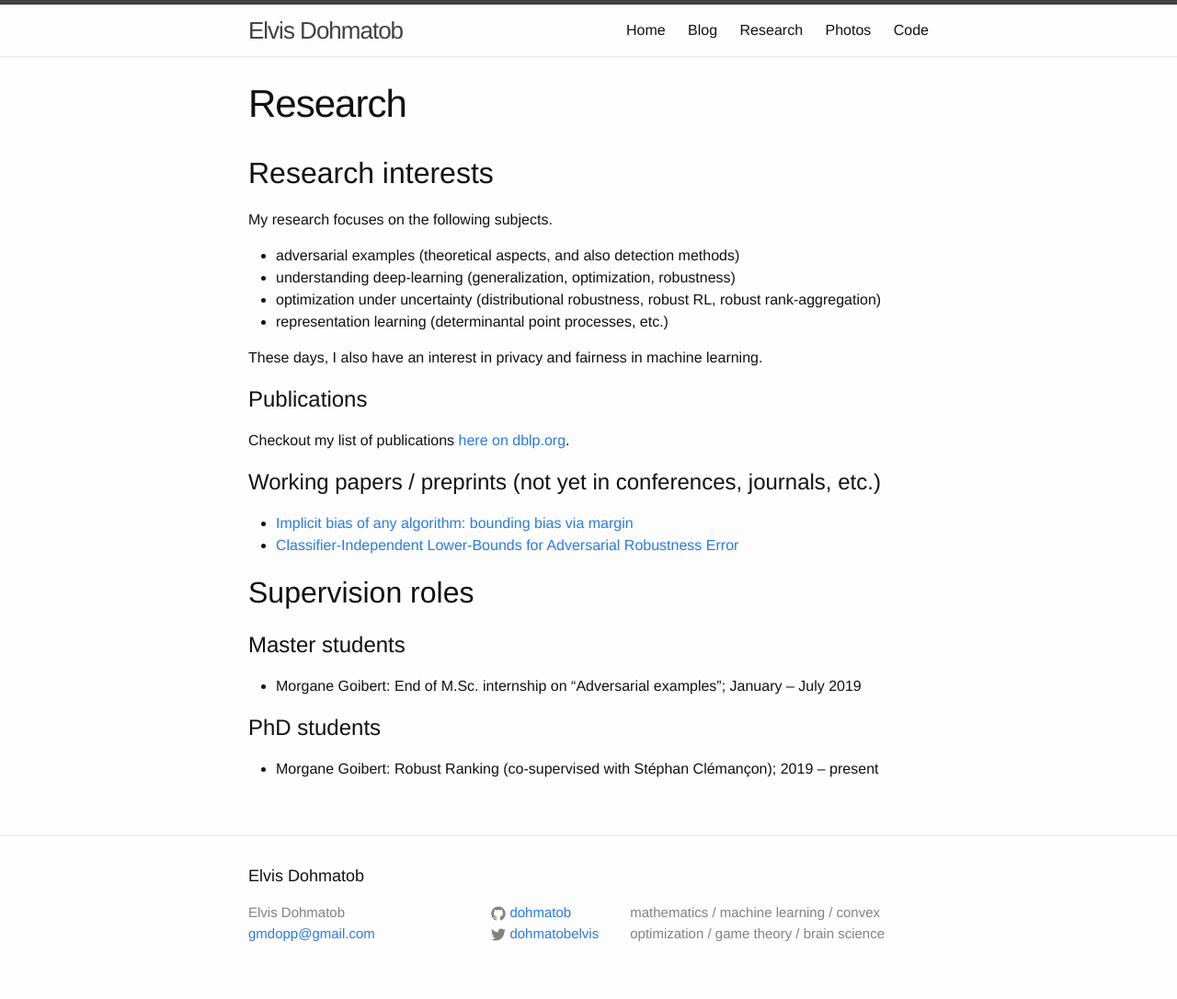
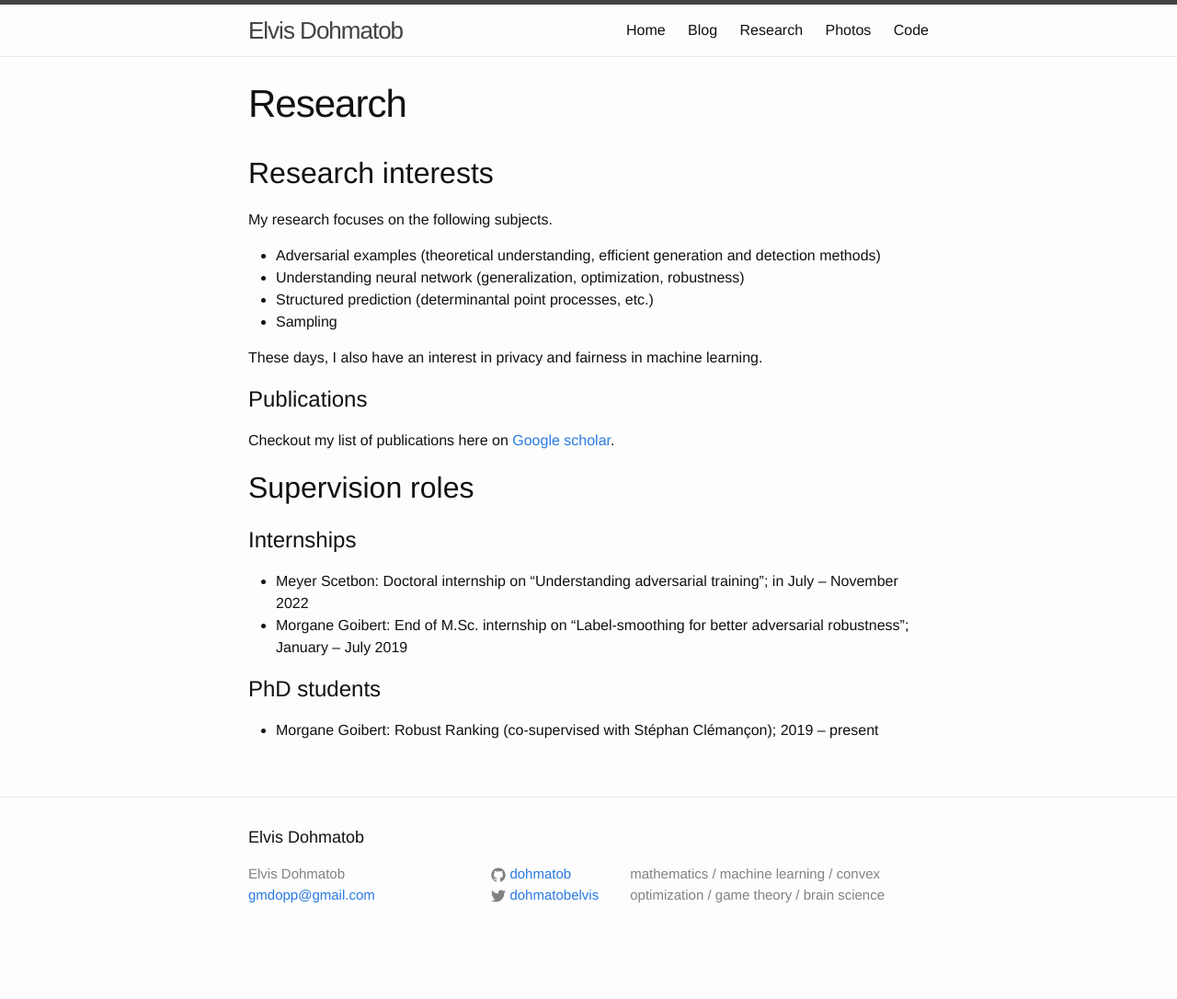
Before and after one commit to dohmatob/dohmatob.github.io, a Jekyll site: the page built from research.md, in a window 1280 px wide. Shown: the whole page at 92% size. Built offline with Jekyll 4.4.1, drawn with Linux system fonts in a browser that asks for light colours; after the commit the page ends 1044 px from its top, so only the background shows below that.

Commit message:
fixing some obsolete info

```diff
--- a/research.md
+++ b/research.md
@@ -9,17 +9,18 @@ Research interests
 ----
 My research focuses on the following subjects.
 
-- adversarial examples (theoretical aspects, and also detection methods)
-- understanding deep-learning (generalization, optimization, robustness)
-- optimization under uncertainty (distributional robustness, robust RL, robust rank-aggregation)
-- representation learning (determinantal point processes, etc.)
+- Adversarial examples (theoretical understanding, efficient generation and detection methods)
+- Understanding neural network (generalization, optimization, robustness)
+- Structured prediction (determinantal point processes, etc.)
+- Sampling
 
 
 These days, I also have an interest in privacy and fairness in machine learning.
 
+
 Publications
 ===============
-Checkout my list of publications <a href="https://dblp.org/pid/134/9794.html">here on dblp.org</a>.
+Checkout my list of publications here on <a href="https://scholar.google.fr/citations?hl=fr&user=FDWgJY8AAAAJ&view_op=list_works">Google scholar</a>.
 <!-- Here is a list of some of my publications: -->
 <!-- {% raw %} -->
 <!-- <iframe src="https://haltools.archives-ouvertes.fr/Public/afficheRequetePubli.php?auteur_exp=Elvis%2C+Dohmatob&CB_auteur=oui&CB_titre=oui&CB_article=oui&langue=Anglais&tri_exp=date_publi&ordre_aff=TA&Fen=Aff&css=../css/VisuCondenseSsCadre.css" -->
@@ -29,19 +30,22 @@ Checkout my list of publications <a href="https://dblp.org/pid/134/9794.html">he
 <!-- {% endraw %} -->
 
 
-Working papers / preprints (not yet in conferences, journals, etc.)
-==============
-- <a href="/assets/preprints/2020-11-11-implicit-bias.pdf">Implicit bias of any algorithm: bounding bias via margin</a>
-- <a href="/assets/preprints/2020-12-10-universal.pdf">Classifier-Independent Lower-Bounds for Adversarial Robustness Error</a>
-<!-- - <a href="https://arxiv.org/abs/2006.09989">Classifier-independent Lower-Bounds for Adversarial Robustness</a> -->
+<!------------------------------------------------------------------------------------------------------------------------------------->
+<!-- Working papers / preprints (not yet in conferences, journals, etc.)                                                             -->
+<!-- ==============                                                                                                                  -->
+<!-- - <a href="/assets/preprints/2020-11-11-implicit-bias.pdf">Implicit bias of any algorithm: bounding bias via margin</a>         -->
+<!-- - <a href="/assets/preprints/2020-12-10-universal.pdf">Classifier-Independent Lower-Bounds for Adversarial Robustness Error</a> -->
+<!-- <\!-- - <a href="https://arxiv.org/abs/2006.09989">Classifier-independent Lower-Bounds for Adversarial Robustness</a> -\->      -->
+<!------------------------------------------------------------------------------------------------------------------------------------->
 
 
 Supervision roles
 -----
 
-Master students
+Internships
 ===
-- Morgane Goibert: End of M.Sc. internship on "Adversarial examples";  January -- July 2019
+- Meyer Scetbon: Doctoral internship on "Understanding adversarial training"; in July -- November 2022
+- Morgane Goibert: End of M.Sc. internship on "Label-smoothing for better adversarial robustness";  January -- July 2019
 
 
 PhD students
```
